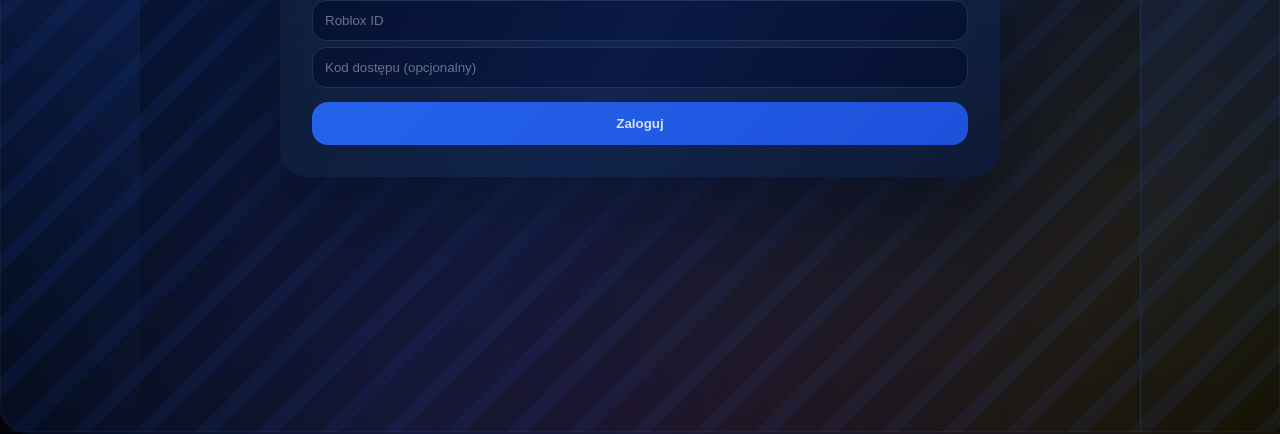
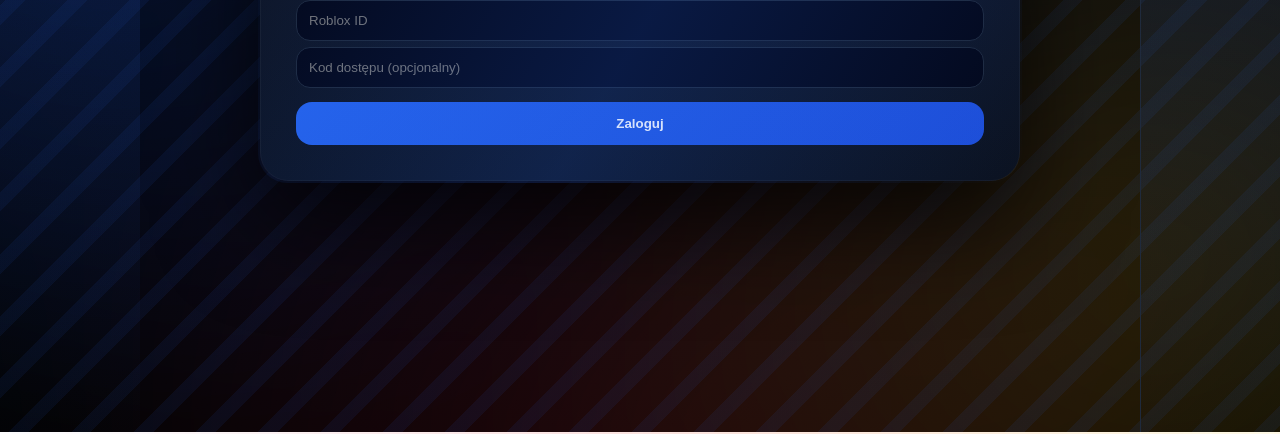
Before and after one commit to wojteksigma123/komenda-miejska, a plain HTML site: page index.html in a window 1280 px wide. Shown: the part 368-802 px from the top of the page. Drawn offline with Linux system fonts and the light colour scheme.

Commit message:
Update index.html

```diff
--- a/index.html
+++ b/index.html
@@ -7,11 +7,11 @@
 :root{--bg:#020617;--panel:#0b1220;--panel2:#0f172a;--blue:#2563eb;--red:#dc2626;--gold:#facc15;--text:#e5e7eb;--muted:#94a3b8;}
 *{box-sizing:border-box}
 body{margin:0;min-height:100vh;font-family:Segoe UI,system-ui;background:radial-gradient(circle at top,#020617,#000);color:var(--text);display:flex;justify-content:center;align-items:center;overflow:hidden}
-body::before{content:"";position:fixed;inset:-20%;background:radial-gradient(circle at 20% 30%,rgba(37,99,235,.15),transparent 40%),radial-gradient(circle at 80% 70%,rgba(250,204,21,.12),transparent 40%),radial-gradient(circle at 50% 90%,rgba(220,38,38,.12),transparent 45%);filter:blur(60px);z-index:-1}
+body::before{content:"";position:fixed;inset:-20%;background:radial-gradient(circle at 20% 30%,rgba(37,99,235,.18),transparent 40%),radial-gradient(circle at 80% 70%,rgba(250,204,21,.15),transparent 40%),radial-gradient(circle at 50% 90%,rgba(220,38,38,.15),transparent 45%);filter:blur(70px);z-index:-5;pointer-events:none}
 .decor{position:fixed;top:0;bottom:0;width:140px;background:linear-gradient(180deg,rgba(37,99,235,.18),rgba(15,23,42,.05));z-index:-1;pointer-events:none}
 .decor.right{right:0;left:auto;box-shadow:inset 1px 0 0 #1e293b}
 .decor.left{left:0}
-.card{width:100%;max-width:720px;padding:32px;border-radius:28px;background:linear-gradient(180deg,var(--panel2),var(--panel));box-shadow:0 40px 90px rgba(0,0,0,.7);animation:fade .5s ease}
+.card{width:100%;max-width:760px;padding:36px;border-radius:30px;background:linear-gradient(180deg,var(--panel2),var(--panel));box-shadow:0 40px 100px rgba(0,0,0,.75);position:relative;z-index:10;animation:fade .5s ease}
 @keyframes fade{from{opacity:0;transform:translateY(15px)}to{opacity:1}}
 h1,h2{text-align:center;margin-bottom:10px}
 .badge{padding:4px 12px;border-radius:999px;font-size:12px}
```
